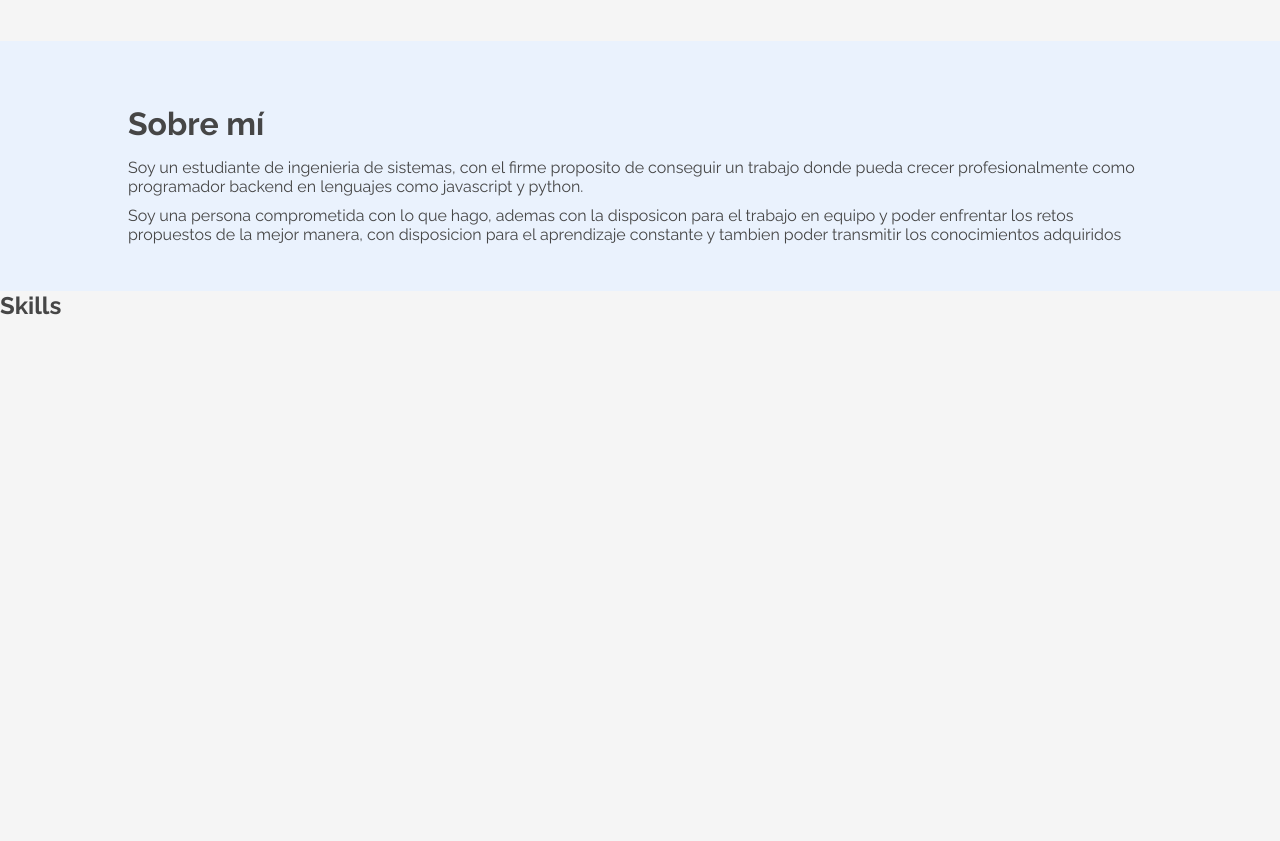
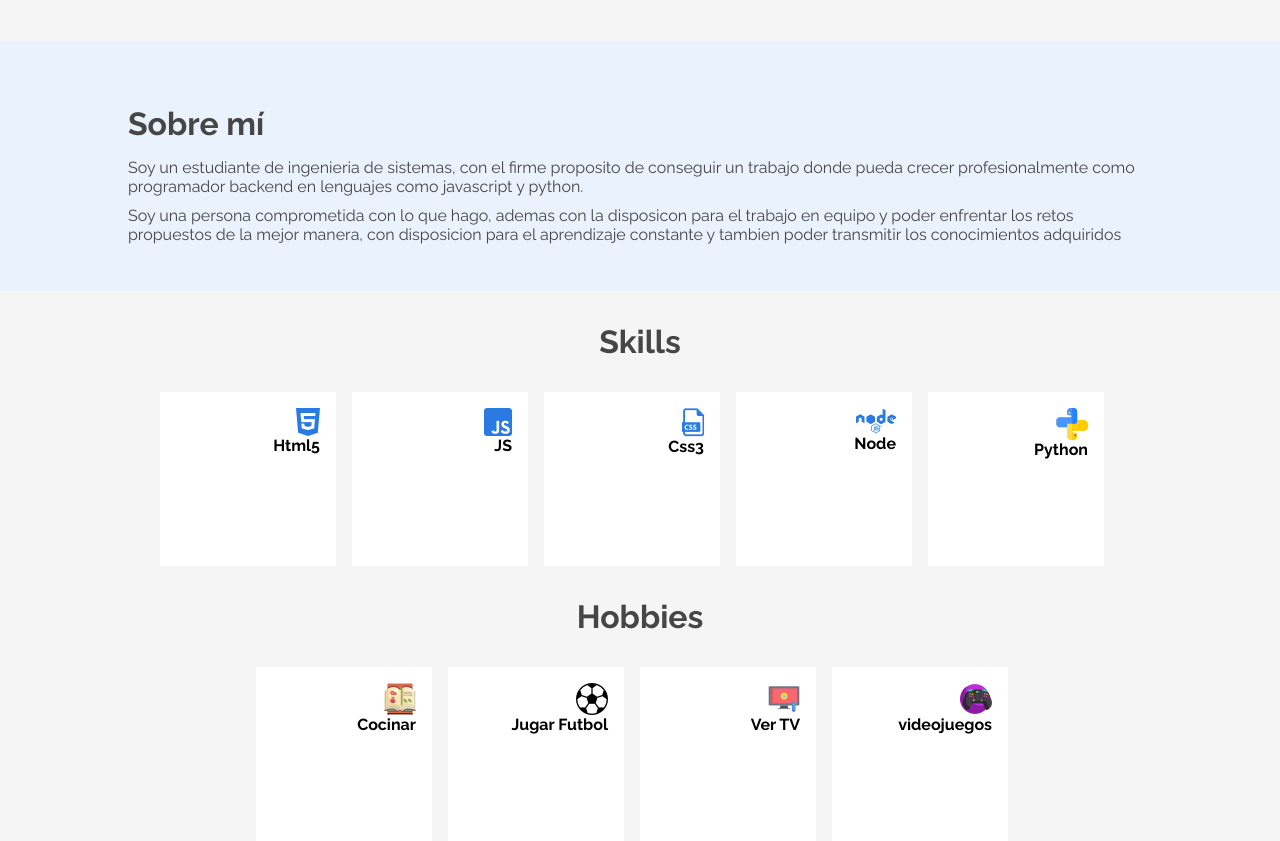
Before and after one commit to jhoalparo1991/portfolio-jhonatan, a plain HTML site: page index.html in a window 1280 px wide. Shown: the part 407-1248 px from the top of the page. Before the commit the page ends 800 px from the top, so only its background shows below. Drawn offline with Linux system fonts and the light colour scheme.

Commit message:
Se terminó la seccion de skills y hobbies

```diff
--- a/css/main.css
+++ b/css/main.css
@@ -146,3 +146,40 @@ main .about .group .text{
 .about-title, .text{
     color: var(--color)
 }
+
+.skills{
+    width:80%;
+    margin: 0 auto;
+}
+.skill-title{
+    text-align: center;
+    font-size: 32px;
+    font-weight: 700;
+    color: var(--color);
+    padding-top:32px;
+    padding-bottom:32px;
+}
+
+.card{
+    width: 100%;
+    display: flex;
+    justify-content:center;
+    align-items:center;
+}
+.card .box{
+    background: white;
+    width: 176px;
+    height: 174px;
+    padding :16px;
+    display: flex;
+    flex-direction: column;
+    align-items: flex-end;
+    justify-content: flex-start;
+    font-weight: bold;
+    margin-right: 16px;
+}
+
+.box .box-title{
+    font-size: 16px;
+    font-weight: 700;
+}
--- a/index.html
+++ b/index.html
@@ -78,7 +78,55 @@
           </div>
       </section>
       <section class="skills" name="skills" id="skills">
-        <h2 class="skill-title text">Skills</h2>
+        <h2 class="skill-title">Skills</h2>
+        <div class="card">
+          <div class="box">
+            <img src="./img/html.png" alt="">
+            <p class="box-title">Html5</p>
+          </div>
+
+          <div class="box">
+            <img src="./img/js.png" alt="">
+            <p class="box-title">JS</p>
+          </div>
+
+          <div class="box">
+            <img src="./img/css.png" alt="">
+            <p class="box-title">Css3</p>
+          </div>
+          <div class="box">
+            <img src="./img/node.png" alt="">
+            <p class="box-title">Node</p>
+          </div>
+          <div class="box">
+            <img src="./img/python.png" alt="">
+            <p class="box-title">Python</p>
+          </div>
+        </div>
+      </section>
+
+      <section class="skills" name="hobbies" id="hobbies">
+        <h2 class="skill-title">Hobbies</h2>
+        <div class="card">
+          <div class="box">
+            <img src="./img/cocinar.png" alt="">
+            <p class="box-title">Cocinar</p>
+          </div>
+
+          <div class="box">
+            <img src="./img/futbol.png" alt="">
+            <p class="box-title">Jugar Futbol</p>
+          </div>
+
+          <div class="box">
+            <img src="./img/tv.png" alt="">
+            <p class="box-title">Ver TV</p>
+          </div>
+          <div class="box">
+            <img src="./img/videojuegos.png" alt="">
+            <p class="box-title">videojuegos</p>
+          </div>
+        </div>
       </section>
     </main>
   </body>
```
Also changed, not shown: img/cocinar.png (added), img/css.png (added), img/futbol.png (added), img/html.png (added), img/js.png (added), img/node.png (added), img/python.png (added), img/tv.png (added), img/videojuegos.png (added).
